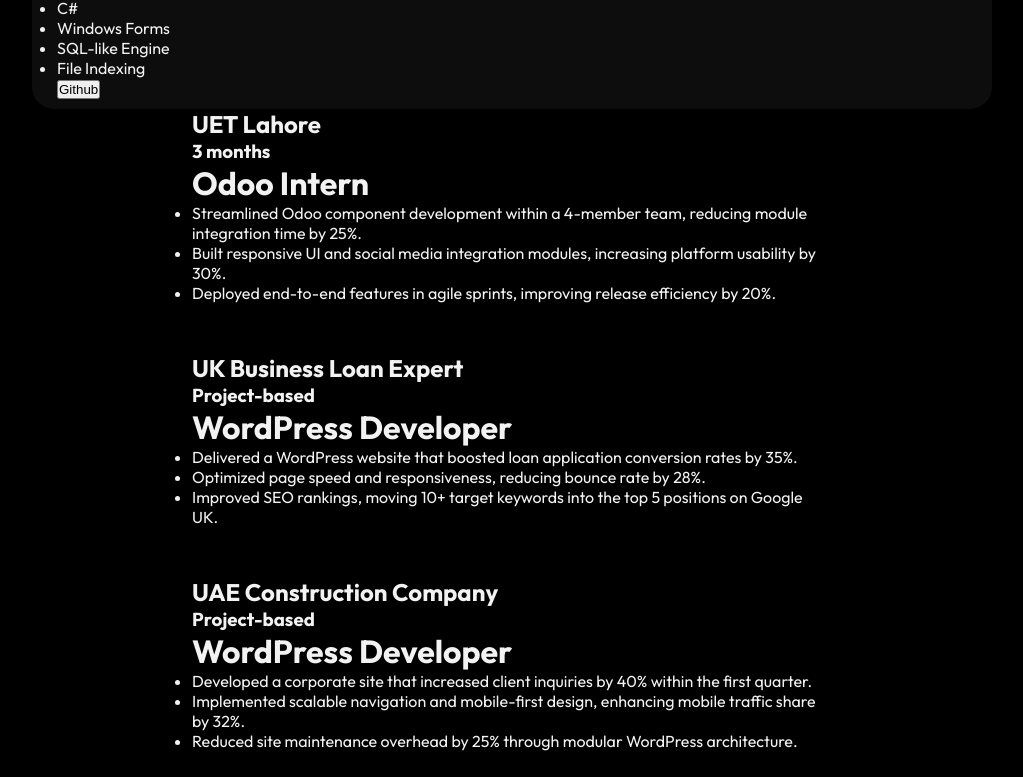
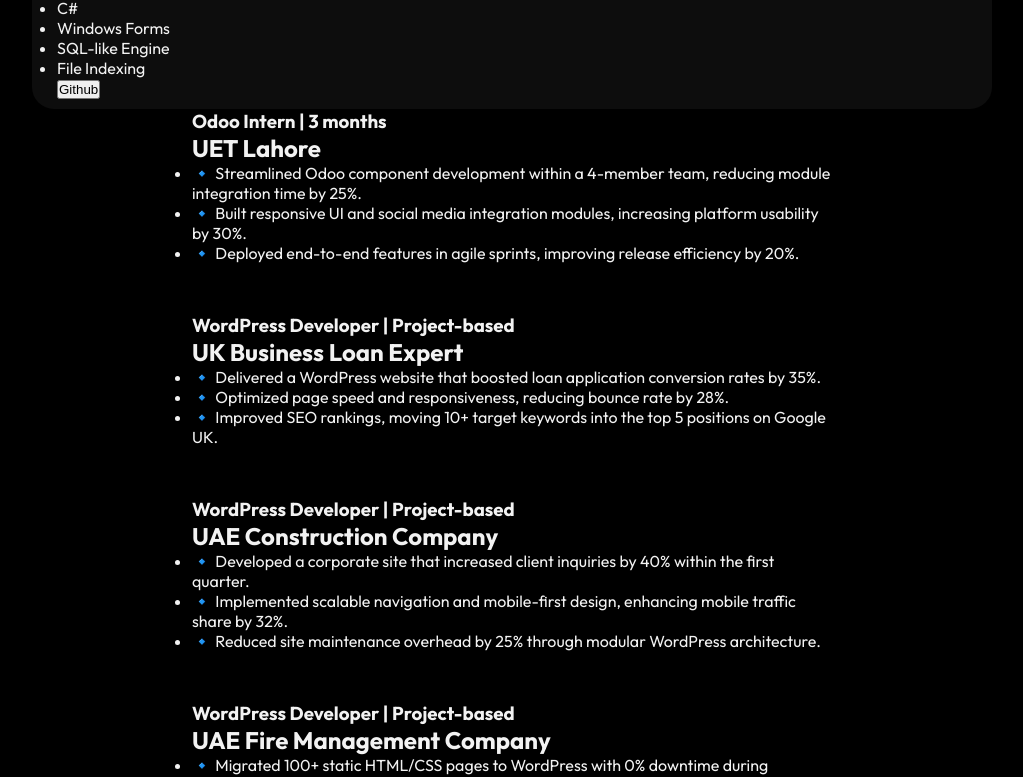
Before and after one commit to mooojn/moon-folio, a Next.js app: page / in a window 1280 px wide. Shown: the part 3544-4321 px from the top of the page, without its empty margins (128-1151 px from the left). Built offline with nearby package versions, Linux system fonts and the light colour scheme.

Commit message:
Fix exp layout

```diff
--- a/src/sections/Experiences.tsx
+++ b/src/sections/Experiences.tsx
@@ -1,4 +1,5 @@
 import styles from "@/styles/experiences.module.css";
+import { bullets } from "@/data/layout";
 import experiences from "@/data/experiences.json";
 
 export default function Experiences() {
@@ -14,12 +15,11 @@ export default function Experiences() {
 function Experience({ experience }: { experience: any }) {
     return (
         <div className={styles.experience}>
+            <h3>{experience.role} | {experience.period}</h3>
             <h2>{experience.company}</h2>
-            <h3>{experience.period}</h3>
-            <h1>{experience.role}</h1>
             <ul>
                 {experience.points.map((point: any, id: any) =>
-                    <li key={id}>{point}</li>
+                    <li key={id}>{bullets[1]} {point}</li>
                 )}
             </ul>
         </div>
```
